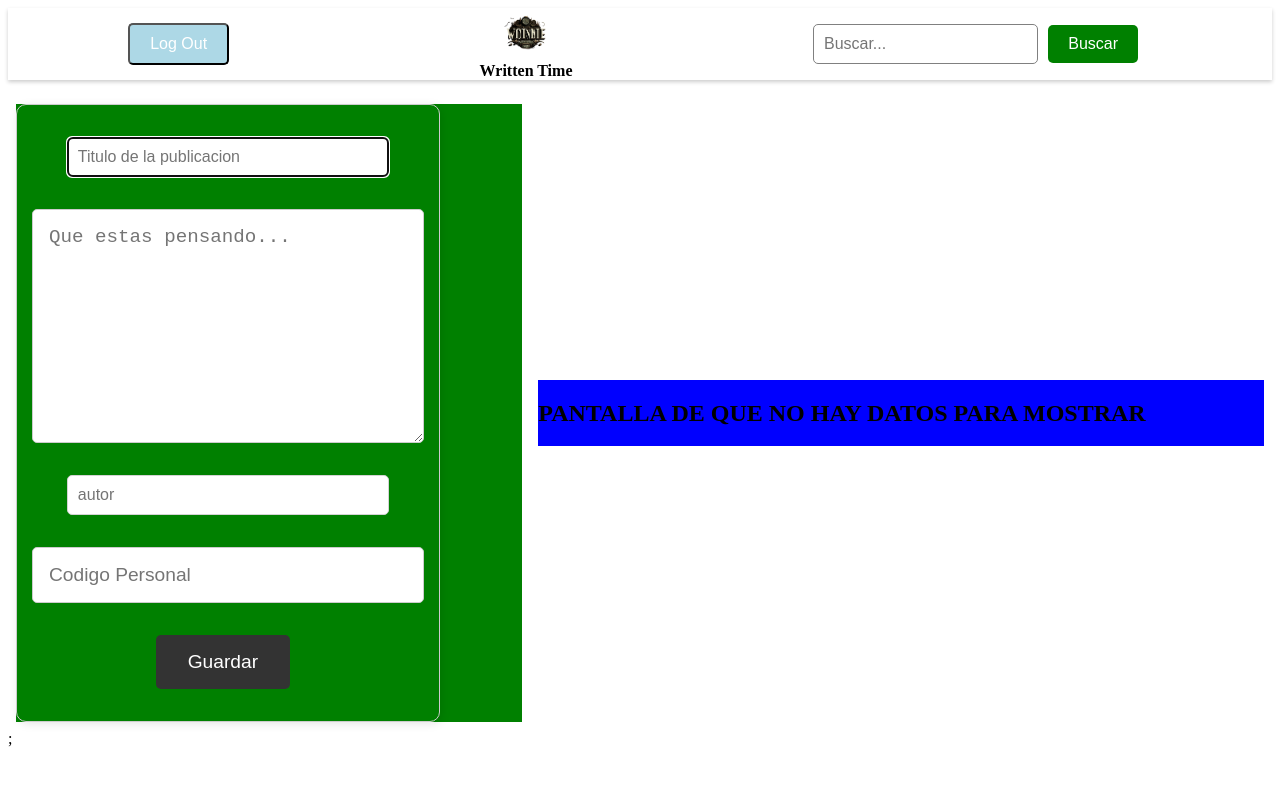
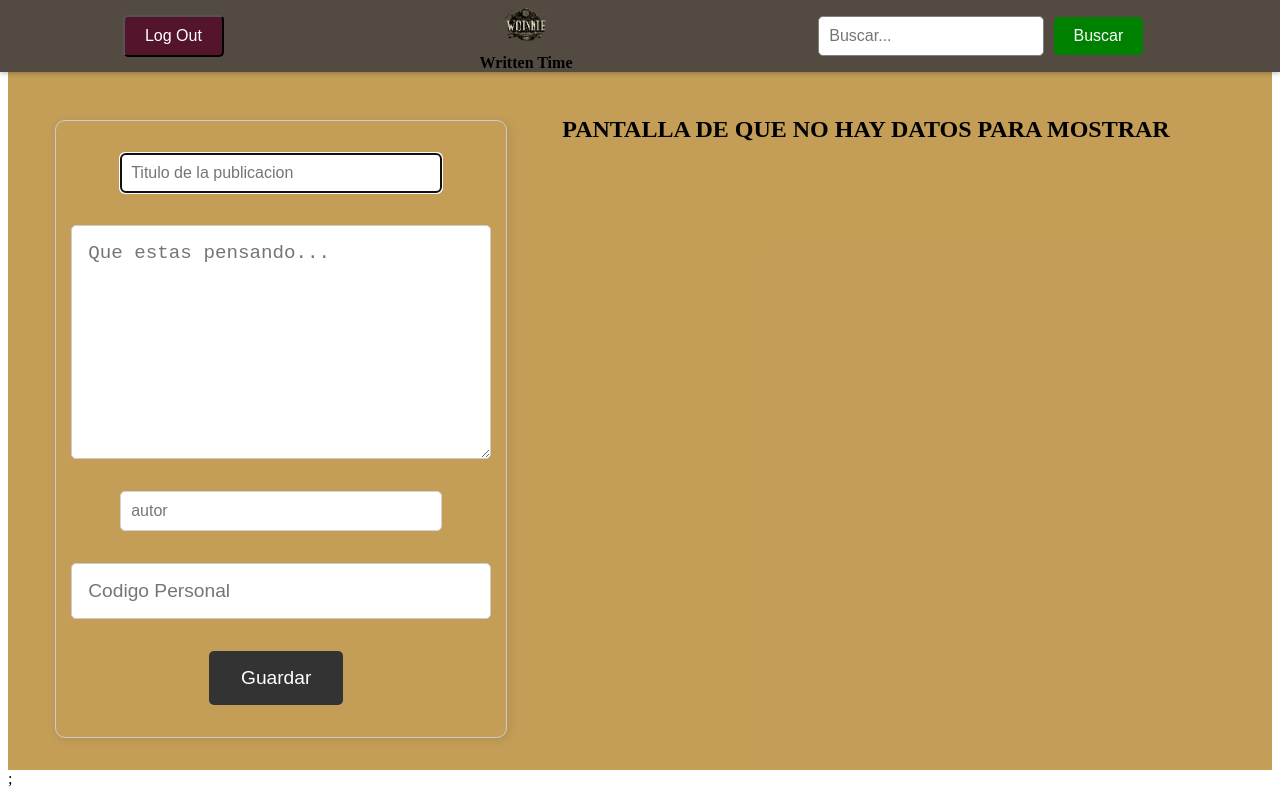
Before and after one commit to Raulscj/Writen_Time, a React (Vite) app: page /Home in a window 1280 px wide. Built offline with nearby package versions, Linux system fonts and the light colour scheme.

Commit message:
estilizando

```diff
--- a/src/App.css
+++ b/src/App.css
@@ -1,9 +1,10 @@
-.container{
+.Container{
     display: grid;
     width: auto;
     height: auto;
     margin: 0;
     padding: 0;
+    background-color: #b4842bc9;
     grid-template-areas: "nav nav"
     "aside section"
     "aside section";
@@ -12,17 +13,12 @@
 nav{
   grid-area: nav;
   display: flex;
-  background-color: aqua;
-  margin: 0.5rem;
   margin-bottom: 5rem;
 }
 aside{
   grid-area: aside;
-  background-color: green;
-  margin: 0.5rem;
 }
 section{
   grid-area: section;
-  background-color: blue;
   margin: 0.5rem;
 }
--- a/src/App.jsx
+++ b/src/App.jsx
@@ -5,7 +5,7 @@ import "./App.css";
 function App() {
   //RENDERIZADO
   return (
-    <div className="container">
+    <div className="Container">
       <nav>
         <Navbar />
       </nav>
--- a/src/Styles/Login.css
+++ b/src/Styles/Login.css
@@ -5,6 +5,19 @@
   align-items: center;
   justify-content: center;
   height: 100vh;
+  width: 100%;
+  /*
+  background-color: #252326 ;
+  background-color: #2d5e4c;
+  background-color: #13444d;
+  background-color: #939473;
+//////////////////////////
+  background-color: #d4c6a0;
+  background-color: #bc9567 ; Navbar
+  background-color: #fbf6cf;
+  background-color: #e5b45c;
+  */
+
 }
 
 .form-group {
@@ -32,7 +45,7 @@ button {
   padding: 10px 20px;
   font-size: 16px;
   border-radius: 5px;
-  background-color: lightblue;
+  background-color: #54142c;
   color: white;
   margin-right: 10px;
   cursor: pointer;
--- a/src/Styles/Navbar.css
+++ b/src/Styles/Navbar.css
@@ -6,7 +6,8 @@
   top: 0;
   left: 0;
   right: 0;
-  background-color: transparent;
+  background-color: #534b41;
+  /* background-color: transparent; */
   box-shadow: 0px 2px 4px rgba(0, 0, 0, 0.2);
   z-index: 1;
   height: auto;
```
